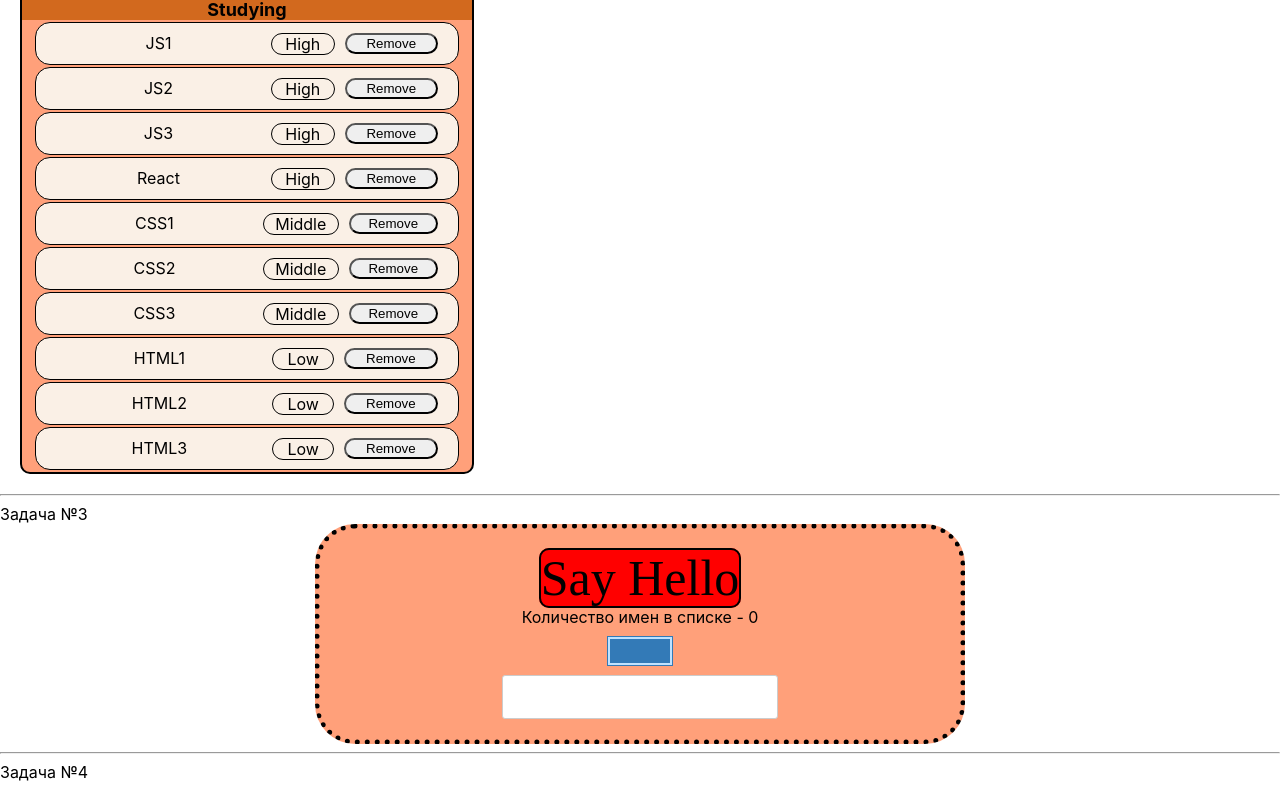
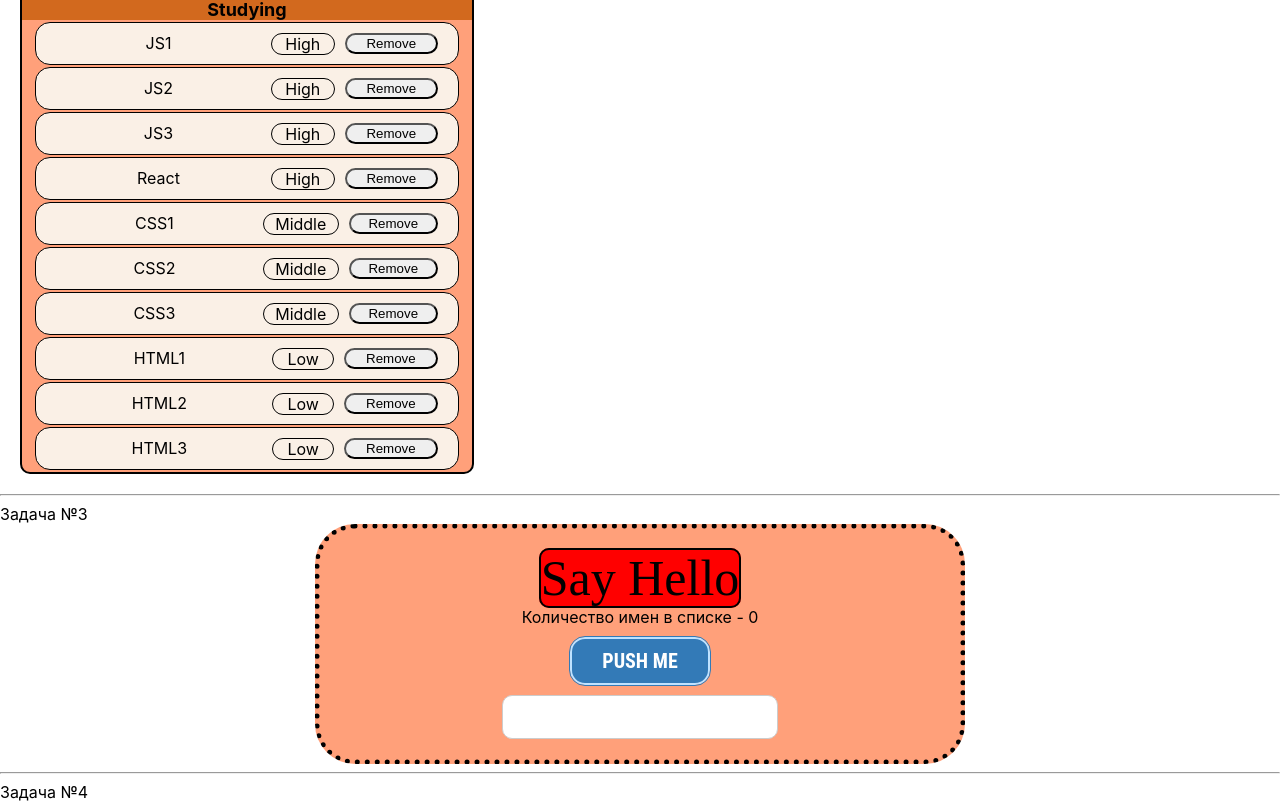
Before and after one commit to omgpiu/IgnatTassk, a React (Create React App) app: page / in a window 1280 px wide. Shown: the part 728-1530 px from the top of the page. Built offline with nearby package versions, Linux system fonts and the light colour scheme.

Commit message:
Change button
Change button

```diff
--- a/src/helloimput/HelloInput.tsx
+++ b/src/helloimput/HelloInput.tsx
@@ -55,12 +55,15 @@
             <span className={st.title}>Say Hello</span>
             <div>Количество имен в списке - {lists.length}</div>
 
-            <div> <MyButtonNya onClick={greeting} title={'Нажми меня'} /></div>
+            <div> <MyButtonNya onClick={greeting} value={'Push me'}  title={'Do it'}/></div>
+
             <MyInputNya type="text"
                         value={title}
                         onChange={onChangeHandler}
                         onKeyPress={onKeyPressHandler}
-                        error={error}/>
+                        error={error}
+
+            />
 
 
 
--- a/src/helloimput/MyButton/MyButton.tsx
+++ b/src/helloimput/MyButton/MyButton.tsx
@@ -5,7 +5,13 @@
 export type ButtonNyaPropsType = DetailedHTMLProps<ButtonHTMLAttributes<HTMLButtonElement>, HTMLButtonElement>;
 
 
-const MyButtonNya = (props: ButtonNyaPropsType) => <button className={s.buttonnya} {...props}/>;
+const MyButtonNya = (props: ButtonNyaPropsType) => {
+    return (
+       <div>
+           <button className={s.buttonnya} {...props}>{props.value}</button>
+       </div>
+    )
+};
 
 
 export default MyButtonNya;
--- a/src/helloimput/MyButton/MyNewButton.module.css
+++ b/src/helloimput/MyButton/MyNewButton.module.css
@@ -18,6 +18,7 @@
     outline-offset: 0px;
     text-shadow: none;
     transition: all 1.5s cubic-bezier(0.19, 1, 0.22, 1);
+    border-radius: 15px;
 }
 .buttonnya:hover,
 .buttonnya:active,
@@ -26,4 +27,5 @@
     outline-color: rgba(255, 255, 255, 0);
     outline-offset: 15px;
     color: #FFF;
+
 }
--- a/src/helloimput/MyInput/Input.module.css
+++ b/src/helloimput/MyInput/Input.module.css
@@ -1,16 +1,24 @@
 
-
-.input_style{
+.input_style {
 
     border: 1px solid #cccccc;
-border-radius: 15px;
     -webkit-border-radius: 3px;
     -moz-border-radius: 3px;
-background: #ffffff !important;
+    background: #ffffff;
     outline: none;
     height: 40px;
     width: 270px;
     color: #cccccc;
     font-size: 20px;
-font-family: Tahoma;
+
+    border-radius: 10px;
 }
+
+.error {
+    border: red 3px solid;
+}
+
+.error_message {
+    color: red;
+
+}
--- a/src/helloimput/MyInput/MyInput.tsx
+++ b/src/helloimput/MyInput/MyInput.tsx
@@ -17,10 +17,13 @@
 
 
 
+
     return (
         <>
-            <input onKeyPress={HandlerOnKeyPress} {...restProps} className={st.input_style} type="text"/>
+
+            <input onKeyPress={HandlerOnKeyPress} {...restProps} className={error ? `${st.error} ${st.input_style}`:st.input_style} type="text"/>
             {error && <div className={st.error_message}>{error}</div>}
+
         </>
     );
 };
```
Lines whose indentation alone changed are shown as unchanged.
